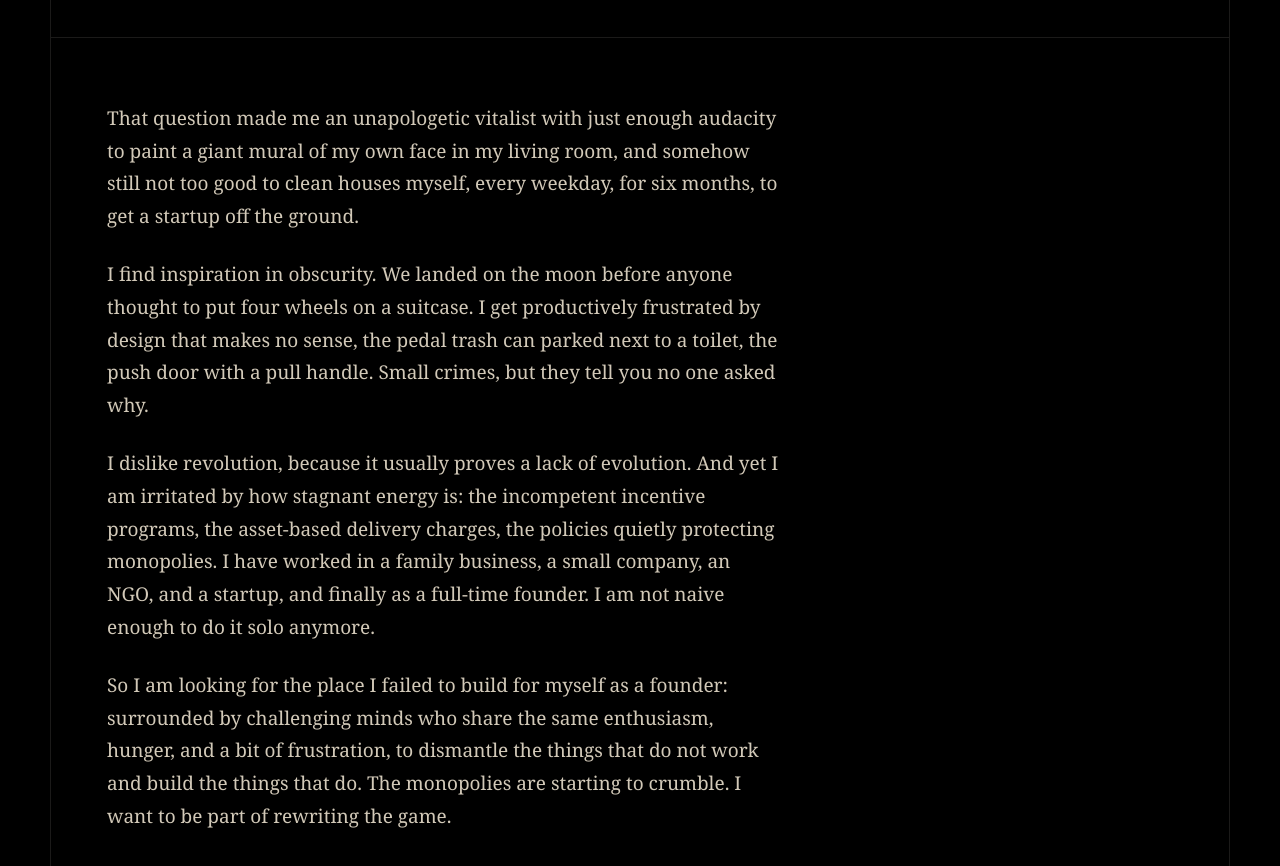
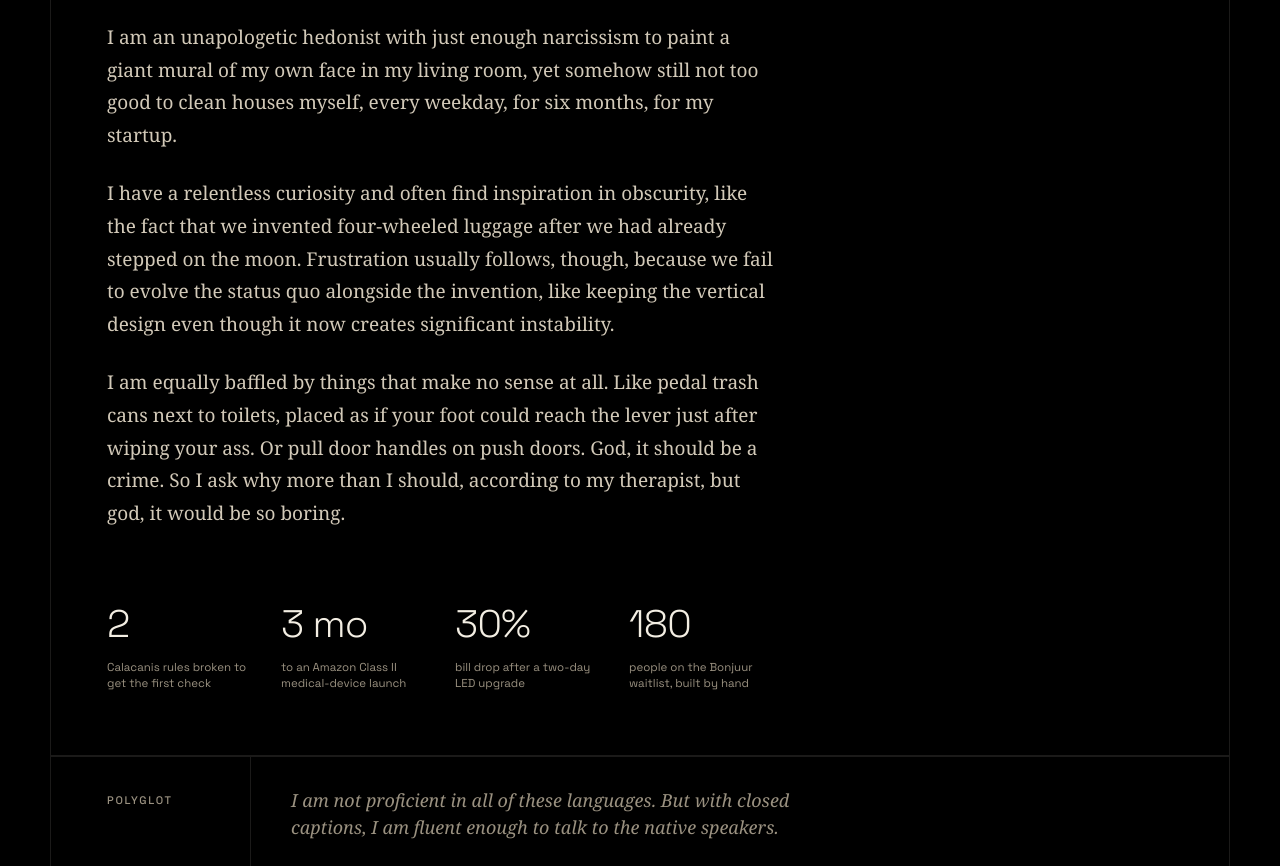
Before and after one commit to mrbese/mrbese.github.io, an Astro site: page /about in a window 1280 px wide. Shown: the part 388-1254 px from the top of the page. Built offline with nearby package versions, Linux system fonts and the light colour scheme; Astro itself is replaced by a stand-in of ours.

Commit message:
content: rewrite the About "why" essay in Omer's voice
New "the human" framing + the hedonist / mural / four-wheeled-luggage /
vertical-design / pedal-bin / therapist essay, verbatim from Omer with only
a spelling fix (narcissism) and comma polish.

Co-Authored-By: Claude Opus 4.8 (1M context) <noreply@anthropic.com>
Claude-Session: https://claude.ai/code/session_01MUgbgHfRRetibyusEC7PKU

```diff
--- a/src/pages/about.astro
+++ b/src/pages/about.astro
@@ -11,36 +11,29 @@ import { stats } from '../data/stats.ts';
   path="/about"
 >
   <div class="phead">
-    <div class="eyebrow">about</div>
-    <h1>I built my life around a simple question: why?</h1>
-    <p class="sub">The mural, the founder reality, the luggage and trash-can rants, and why I still want startupland.</p>
+    <div class="eyebrow">the human</div>
+    <h1>Everything boils down to the only question. <span class="whyq">Why?</span></h1>
   </div>
 
   <section class="essay">
     <div class="prose">
       <p>
-        That question made me an unapologetic vitalist with just enough audacity to paint a
-        giant mural of my own face in my living room, and somehow still not too good to clean
-        houses myself, every weekday, for six months, to get a startup off the ground.
+        I am an unapologetic hedonist with just enough narcissism to paint a giant mural of my
+        own face in my living room, yet somehow still not too good to clean houses myself,
+        every weekday, for six months, for my startup.
       </p>
       <p>
-        I find inspiration in obscurity. We landed on the moon before anyone thought to put
-        four wheels on a suitcase. I get productively frustrated by design that makes no sense,
-        the pedal trash can parked next to a toilet, the push door with a pull handle. Small
-        crimes, but they tell you no one asked why.
+        I have a relentless curiosity and often find inspiration in obscurity, like the fact
+        that we invented four-wheeled luggage after we had already stepped on the moon.
+        Frustration usually follows, though, because we fail to evolve the status quo alongside
+        the invention, like keeping the vertical design even though it now creates significant
+        instability.
       </p>
       <p>
-        I dislike revolution, because it usually proves a lack of evolution. And yet I am
-        irritated by how stagnant energy is: the incompetent incentive programs, the
-        asset-based delivery charges, the policies quietly protecting monopolies. I have
-        worked in a family business, a small company, an NGO, and a startup, and finally as a
-        full-time founder. I am not naive enough to do it solo anymore.
-      </p>
-      <p>
-        So I am looking for the place I failed to build for myself as a founder: surrounded by
-        challenging minds who share the same enthusiasm, hunger, and a bit of frustration, to
-        dismantle the things that do not work and build the things that do. The monopolies are
-        starting to crumble. I want to be part of rewriting the game.
+        I am equally baffled by things that make no sense at all. Like pedal trash cans next to
+        toilets, placed as if your foot could reach the lever just after wiping your ass. Or
+        pull door handles on push doors. God, it should be a crime. So I ask why more than I
+        should, according to my therapist, but god, it would be so boring.
       </p>
     </div>
     <div class="stats">
@@ -92,6 +85,7 @@ import { stats } from '../data/stats.ts';
 <style>
   .essay{display:grid;grid-template-columns:1fr;gap:40px;padding:clamp(40px,6vw,64px) var(--gutter);border-bottom:1px solid var(--line)}
   .essay .prose{max-width:var(--measure)}
+  .whyq{font-family:var(--serif);font-style:italic;font-weight:400}
   .stats{display:grid;grid-template-columns:repeat(4,1fr);gap:24px;max-width:var(--measure)}
   .stat .v{font-size:clamp(1.8rem,3vw,2.4rem);font-weight:300;letter-spacing:-0.02em;color:var(--ink-0)}
   .stat .k{margin-top:6px;font-size:11.5px;line-height:1.4;color:var(--ink-2)}
```
